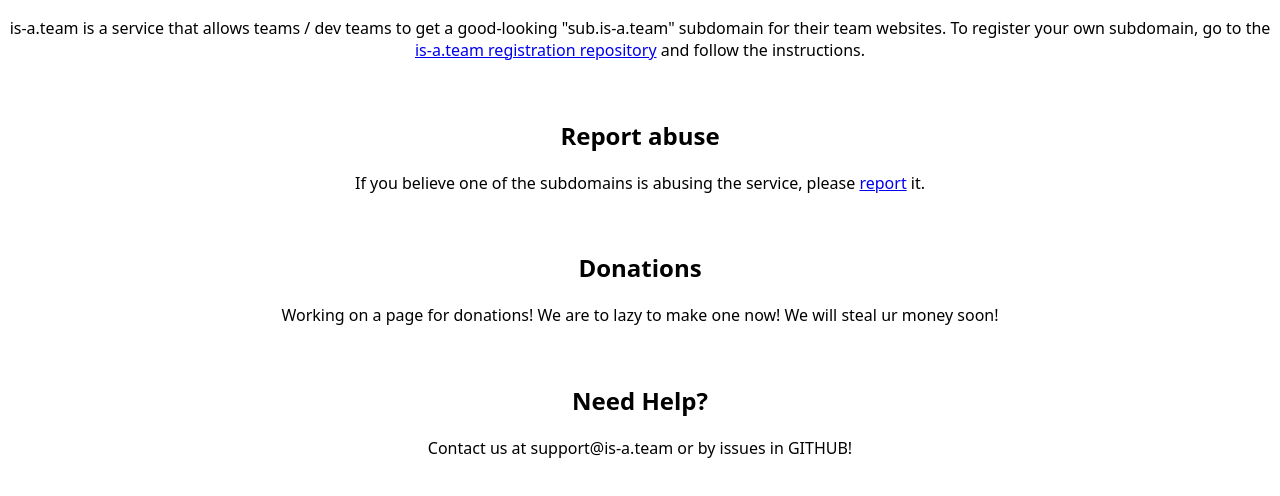
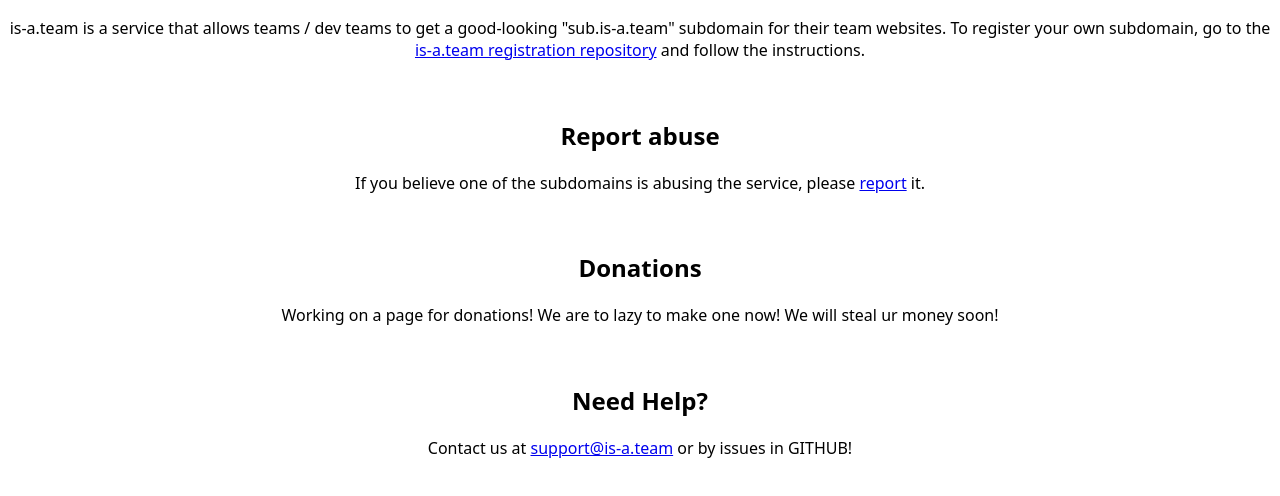
Before and after one commit to is-a-team/is-a.team-site, a plain HTML site: page index.html in a window 1280 px wide. Shown: the part 230-726 px from the top of the page. Drawn offline with Linux system fonts and the light colour scheme.

Commit message:
Update index.html

```diff
--- a/index.html
+++ b/index.html
@@ -37,6 +37,6 @@
 
     <h2>Need Help?</h2>
 
-    <p>Contact us at support@is-a.team or by issues in GITHUB!</p>
+    <p>Contact us at <a href="mailto:support@is-a.team">support@is-a.team</a> or by issues in GITHUB!</p>
 </body>
 </html>
```
